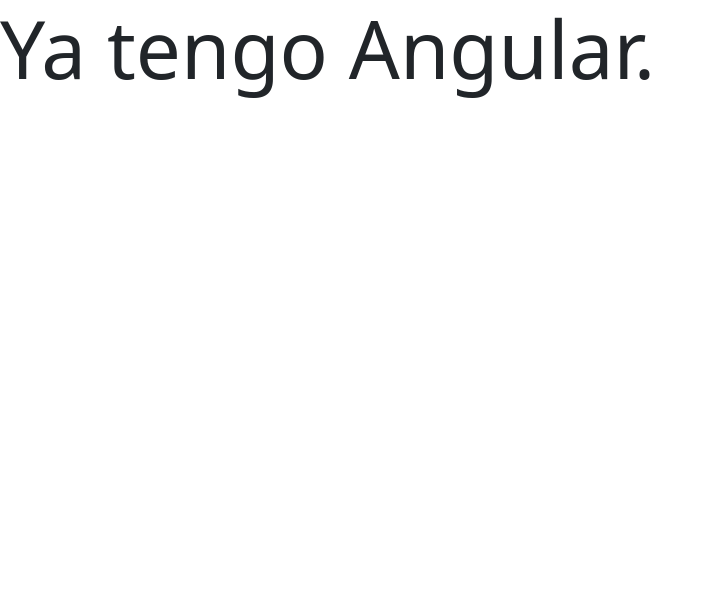
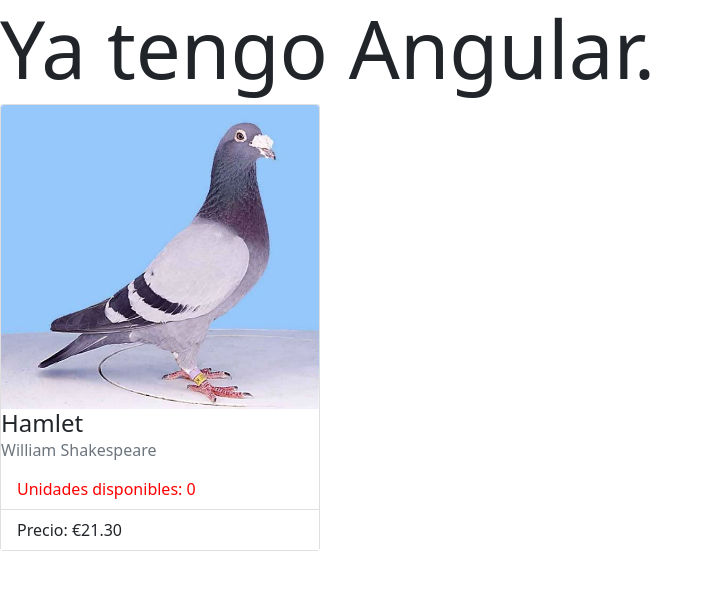
Before and after one commit to yordanisperez/curso-angular, an Angular app: page / in a window 1280 px wide. Shown: the top 590 px of the page, without its empty margins (0-713 px from the left). Built offline with nearby package versions, Linux system fonts and the light colour scheme.

Commit message:
Build sample Binding

```diff
--- a/src/app/app.component.html
+++ b/src/app/app.component.html
@@ -1 +1,2 @@
 <h1 class="display-1">Ya tengo Angular.</h1>
+<app-data-binding></app-data-binding>
--- a/src/app/app.component.ts
+++ b/src/app/app.component.ts
@@ -2,7 +2,7 @@
 
 @Component({
   selector: 'app-root',
-  template:`<h1 class="display-1">Ya tengo Angular.</h1>`,
+  templateUrl:"./app.component.html",
   styleUrls: ['./app.component.css']
 })
 export class AppComponent {
--- a/src/app/app.module.ts
+++ b/src/app/app.module.ts
@@ -5,13 +5,15 @@
 import { Compo1Component } from './compo1/compo1.component';
 import { Compo2Component } from './compo2/compo2.component';
 import { Compo3Component } from './compo3/compo3.component';
+import { DataBindingComponent } from './data-binding/data-binding.component';
 
 @NgModule({
   declarations: [
     AppComponent,
     Compo1Component,
     Compo2Component,
-    Compo3Component
+    Compo3Component,
+    DataBindingComponent
   ],
   imports: [
     BrowserModule
--- /dev/null
+++ b/src/app/data-binding/data-binding.component.css
@@ -0,0 +1 @@
+.aviso{ color: red; }
--- /dev/null
+++ b/src/app/data-binding/data-binding.component.html
@@ -0,0 +1,18 @@
+<div class="container-uid">
+  <div class="card" style="width: 20rem;">
+    <img class="card-img-top img-fluid" [src]="Libro.imagen"
+    height="122" alt="Imagen no encontrada">
+    <div class="card-block">
+    <div class="card-block">
+      <h4 class="card-title">{{Libro.titulo}}</h4>
+      <h6 class="card-subtitle mb-2 text-muted">{{Libro.autor}}</h6>
+    </div>
+    <ul class="list-group list-group-flush">
+      <li  class="list-group-item" [class.aviso]="Libro.
+      stock==0">Unidades disponibles: {{Libro.stock}}
+      </li>
+      <li class="list-group-item">Precio: {{Libro.precio|
+        currency:'EUR':true}}</li>
+    </ul>
+  </div>
+</div>
--- /dev/null
+++ b/src/app/data-binding/data-binding.component.ts
@@ -0,0 +1,22 @@
+import { Component, OnInit } from '@angular/core';
+
+@Component({
+  selector: 'app-data-binding',
+  templateUrl: './data-binding.component.html',
+  styleUrls: ['./data-binding.component.css']
+})
+export class DataBindingComponent implements OnInit {
+  Libro = {
+    "titulo": "Hamlet",
+    "autor": "William Shakespeare",
+    "precio": 21.30,
+    "stock": 0,
+    "cantidad": 0,
+    "imagen":"assets/azul.jpg"
+  }
+  constructor() { }
+
+  ngOnInit(): void {
+  }
+
+}
```
Also changed, not shown: src/assets/azul.jpg (added), 1 other file (tests, documents, lock files or other folders).
